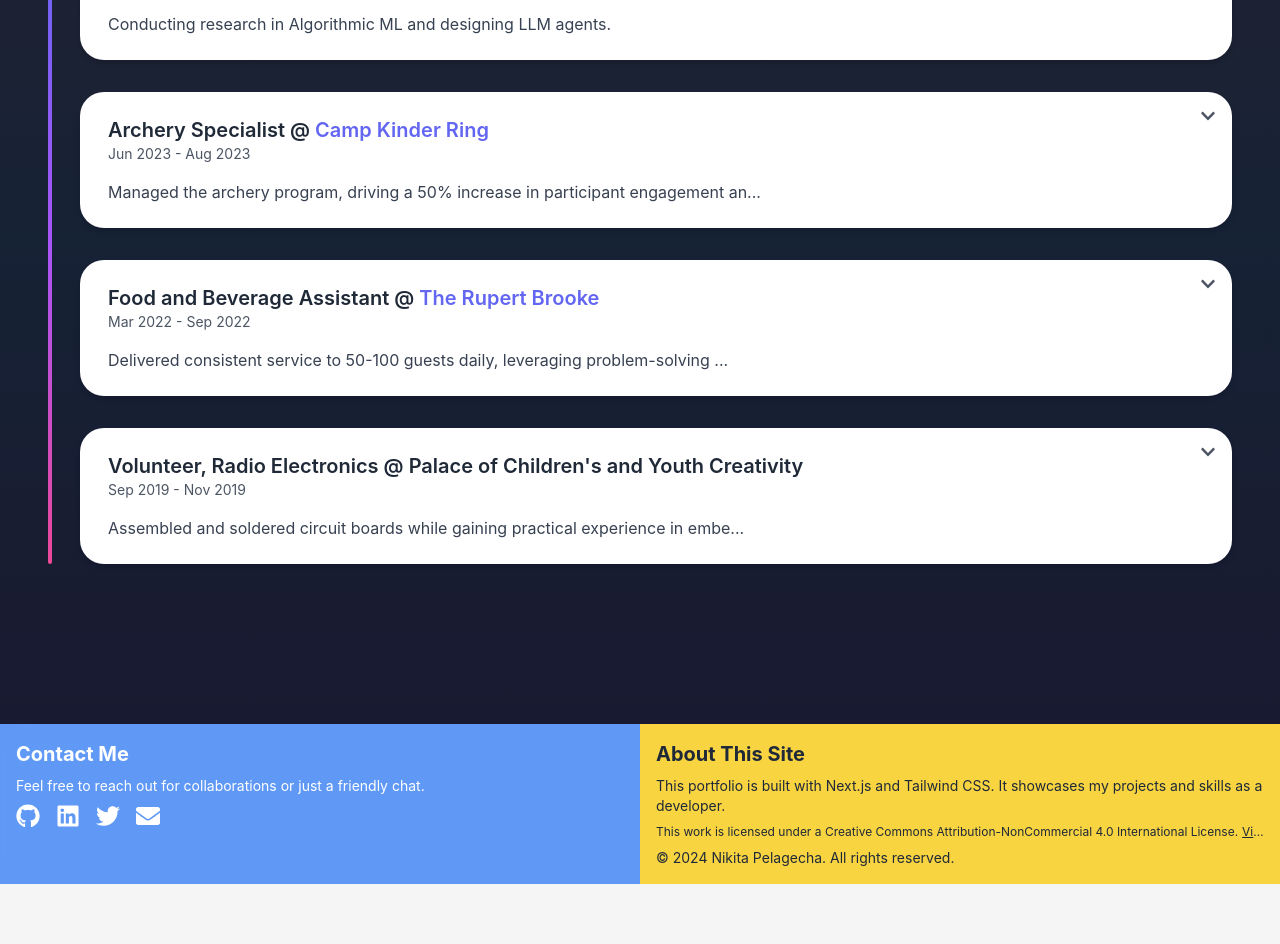
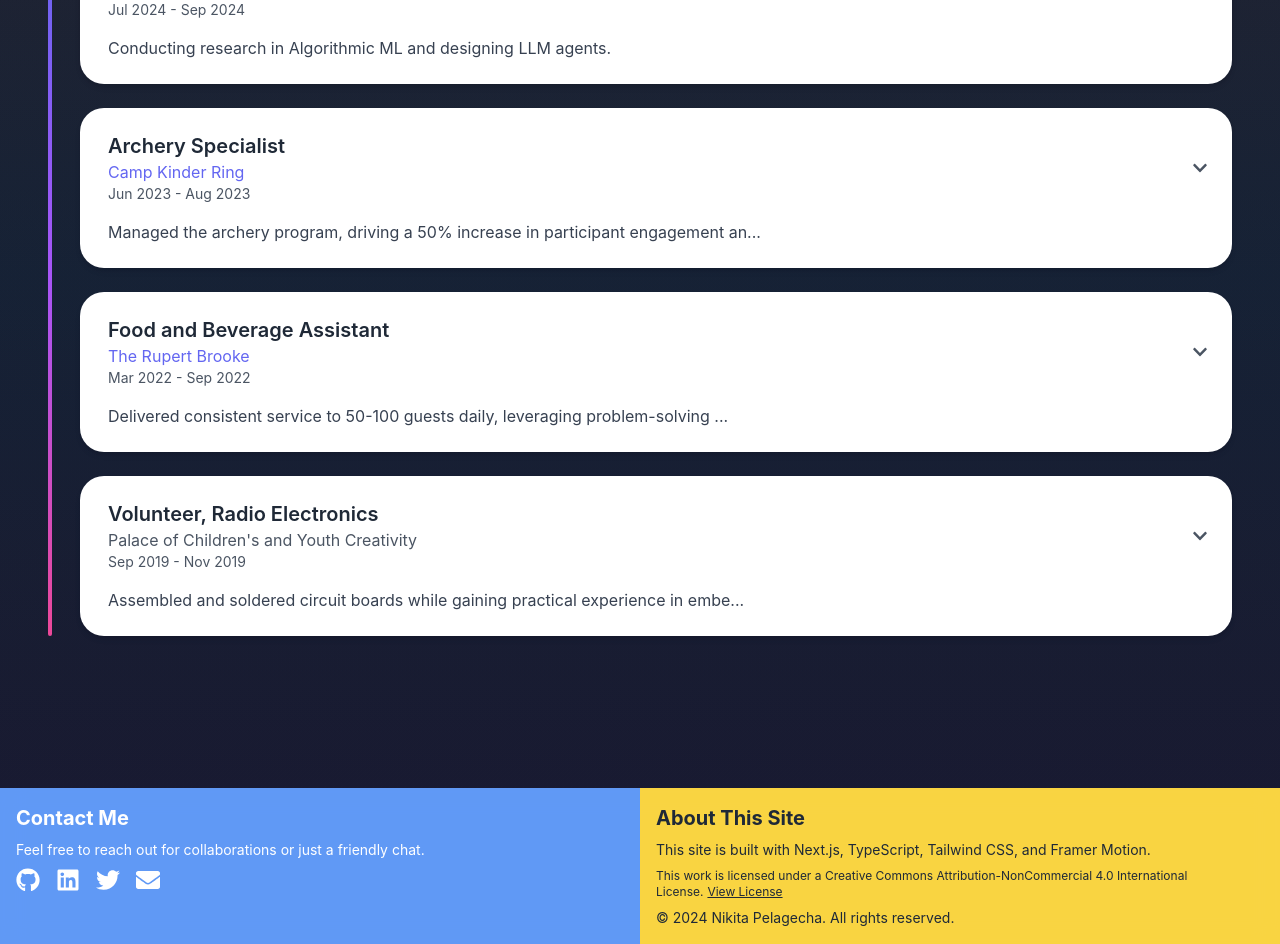
Before and after one commit to pelagecha/website, a Next.js app: page / in a window 1280 px wide. Shown: the part 2700-3644 px from the top of the page. Before the commit the page ends 3584 px from the top, so only its background shows below. Built offline with nearby package versions, Linux system fonts and the light colour scheme.

Commit message:
fixed job section animation and info

```diff
--- a/app/components/Footer.tsx
+++ b/app/components/Footer.tsx
@@ -68,11 +68,11 @@ const Footer: React.FC = () => {
                 >
                     <h2 className="text-xl font-bold mb-2">About This Site</h2>
                     <p className="mb-2 text-sm">
-                        This portfolio is built with Next.js and Tailwind CSS.
-                        It showcases my projects and skills as a developer.
+                        This site is built with Next.js, TypeScript, Tailwind
+                        CSS, and Framer Motion.
                     </p>
 
-                    <p className="text-xs mt-2 whitespace-nowrap overflow-hidden text-ellipsis">
+                    <p className="text-xs mt-2 whitespace-wrap text-ellipsis">
                         This work is licensed under a Creative Commons
                         Attribution-NonCommercial 4.0 International License.
                         <a
--- a/app/components/JobItem.tsx
+++ b/app/components/JobItem.tsx
@@ -24,25 +24,26 @@ const JobItem: React.FC<JobItemProps> = React.memo(
     ({ job, index, isExpanded, onToggle }) => {
         return (
             <motion.div
-                layout
-                initial={{ opacity: 0, y: 30 }}
+                initial={{ opacity: 0, y: 20 }}
                 whileInView={{ opacity: 1, y: 0 }}
                 viewport={{ once: true }}
-                transition={{ duration: 0.6, delay: index * 0.05 }}
-                className="mb-8 flex items-start relative pl-8 cursor-pointer group"
+                transition={{ duration: 0.2, ease: "easeOut" }}
+                className="mb-6 flex flex-col sm:flex-row items-start relative pl-4 sm:pl-8 cursor-pointer group"
                 onClick={onToggle}
             >
                 {/* Job Card */}
                 <div
-                    className={`bg-white dark:bg-gray-800 p-6 rounded-3xl shadow-md hover:shadow-lg transition-shadow duration-300 flex-1 border-l-4 ${
+                    className={`bg-white dark:bg-gray-800 p-4 sm:p-6 rounded-3xl shadow-md hover:shadow-lg transition-shadow duration-200 flex-1 border-l-4 ${
                         isExpanded ? "border-indigo-500" : "border-transparent"
                     }`}
                 >
                     {/* Job Header */}
-                    <div className="flex justify-between items-center">
+                    <div className="flex flex-col sm:flex-row justify-between items-start sm:items-center relative">
                         <div>
-                            <h3 className="text-xl font-semibold text-gray-800 dark:text-white">
-                                {job.title} @{" "}
+                            <h3 className="text-lg sm:text-xl font-semibold text-gray-800 dark:text-white">
+                                {job.title}
+                            </h3>
+                            <p className="text-sm sm:text-base text-gray-600 dark:text-gray-400">
                                 {job.companyUrl ? (
                                     <a
                                         href={job.companyUrl}
@@ -55,10 +56,13 @@ const JobItem: React.FC<JobItemProps> = React.memo(
                                 ) : (
                                     job.company
                                 )}
-                            </h3>
+                            </p>
                             <time className="block text-sm text-gray-600 dark:text-gray-400">
                                 {job.date}
                             </time>
+                        </div>
+                        <div className="absolute top-4 right-4 sm:static text-gray-600 dark:text-gray-300">
+                            {isExpanded ? <FaChevronUp /> : <FaChevronDown />}
                         </div>
                     </div>
 
@@ -71,27 +75,18 @@ const JobItem: React.FC<JobItemProps> = React.memo(
                             : job.description}
                     </p>
 
-                    {/* Expand Icon */}
-                    <div className="absolute top-4 right-4 text-gray-600 dark:text-gray-300">
-                        {isExpanded ? <FaChevronUp /> : <FaChevronDown />}
-                    </div>
-
                     {/* Expanded Details */}
                     <AnimatePresence>
                         {isExpanded && (
                             <motion.div
-                                initial="collapsed"
-                                animate="open"
-                                exit="collapsed"
-                                variants={{
-                                    open: { opacity: 1, height: "auto" },
-                                    collapsed: { opacity: 0, height: 0 },
-                                }}
+                                initial={{ opacity: 0, height: 0 }}
+                                animate={{ opacity: 1, height: "auto" }}
+                                exit={{ opacity: 0, height: 0 }}
                                 transition={{
                                     duration: 0.2,
                                     ease: "easeInOut",
                                 }}
-                                className="mt-4 text-gray-700 dark:text-gray-300 overflow-hidden"
+                                className="mt-0 text-gray-700 dark:text-gray-300 overflow-hidden"
                             >
                                 {job.details.split("\n").map((line, idx) => (
                                     <p key={idx} className="mb-2">
--- a/app/data/jobsData.ts
+++ b/app/data/jobsData.ts
@@ -9,13 +9,13 @@ export interface Job {
 
 export const jobs: Job[] = [
     {
-        title: "Research Intern",
+        title: "ML Research Intern",
         company: "University of Warwick - DCS",
         date: "Jul 2024 - Sep 2024",
         description:
             "Conducting research in Algorithmic ML and designing LLM agents.",
         details:
-            "• Working under the supervision of Dr. Long Tran-Thanh and his research network at the university of Maryland\n• Reviwing how Deep Learning models can generalise onto unseen problems or higher complexity using Recall and Recurrence \n• Got maximum funding and access to department computing resources to support my research",
+            "• Working under the supervision of Dr. Long Tran-Thanh and his research network at the university of Maryland\n• Seeing how Deep Learning models can generalise onto unseen problems or higher complexity using Recall and Recurrence \n• Got maximum funding and access to department computing resources to support my research",
         companyUrl: "https://warwick.ac.uk/fac/sci/dcs/",
     },
     {
@@ -45,7 +45,7 @@ export const jobs: Job[] = [
         description:
             "Assembled and soldered circuit boards while gaining practical experience in embedded systems and programming with Arduino and C++.",
         details:
-            "• Assembled and soldered circuit boards, ensuring high-quality and functional outcomes, demonstrating strong attention to detail\n• Applied Arduino and C++ in hands-on projects, gaining practical experience in programming and embedded systems development\n• Mentored younger participants, fostering their interest in electronics and programming",
+            "• Applied Arduino and C++ in hands-on projects, gaining practical experience in programming and embedded systems development\n• Mentored younger participants, fostering their interest in electronics and programming",
         companyUrl: undefined,
     },
 ];
```
